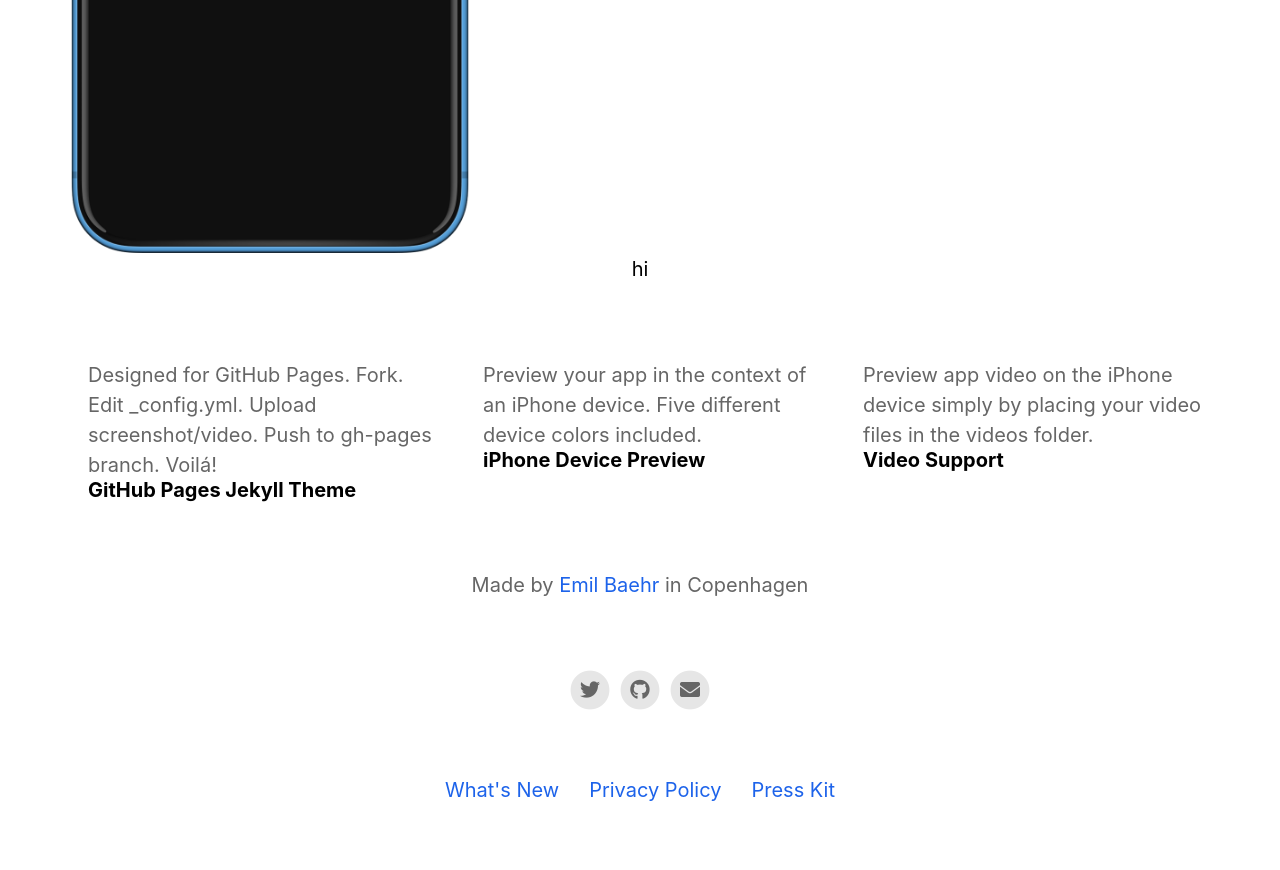
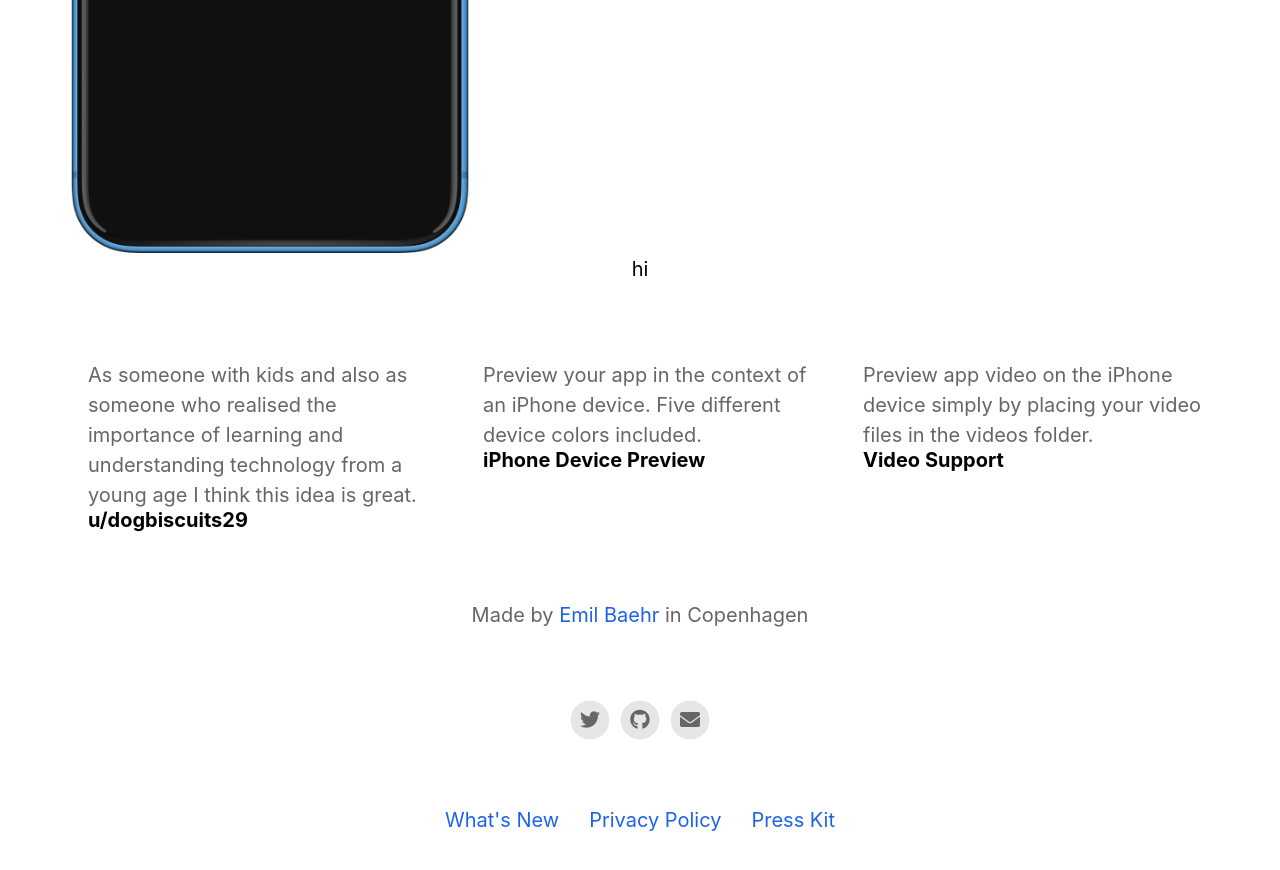
Before and after one commit to AhmadBaracat/baracatbros, a Jekyll site: the page built from index.html, in a window 1280 px wide and 900 px high, scrolled down 732 px. Shown: the top 870 px of the window. Built offline with Jekyll 4.4.1, drawn with Linux system fonts in a browser that asks for light colours; nearby versions of some CDN libraries.

Commit message:
Add a testimonial

```diff
--- a/_config.yml
+++ b/_config.yml
@@ -37,8 +37,8 @@
 
 testimonials                                  :
 
-  - name                                 : GitHub Pages Jekyll Theme
-    description                           : Designed for GitHub Pages. Fork. Edit _config.yml. Upload screenshot/video. Push to gh-pages branch. Voilá!
+  - name                                 : u/dogbiscuits29
+    description                           : As someone with kids and also as someone who realised the importance of learning and understanding technology from a young age I think this idea is great.
 
   - name                                 : iPhone Device Preview
     description                           : Preview your app in the context of an iPhone device. Five different device colors included.
```
